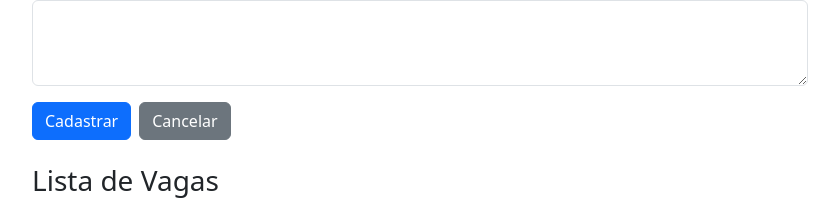
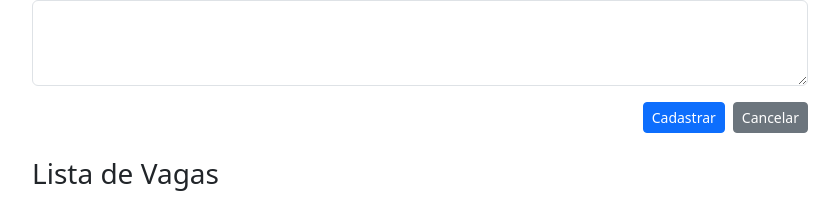
Before and after one commit to GabrielBiziach/recruta-app, an Angular app: page /admin in a window 1280 px wide. Shown: the part 338-538 px from the top of the page, without its empty margins (220-1059 px from the left). Built offline with nearby package versions, Linux system fonts and the light colour scheme; no server answers.

Commit message:
fix: correção da disposição dos botões na tela

```diff
--- a/src/app/admin/job/job.component.html
+++ b/src/app/admin/job/job.component.html
@@ -14,8 +14,10 @@
       <label for="requirements" class="form-label">Requisitos</label>
       <textarea id="requirements" formControlName="requirements" class="form-control" rows="3" required></textarea>
     </div>
-      <button type="submit" class="btn btn-primary">{{ editingJob ? 'Atualizar' : 'Cadastrar' }}</button>
-      <button type="button" class="btn btn-secondary ms-2" (click)="resetForm()">Cancelar</button>
+    <div class="d-flex justify-content-end">
+      <button type="submit" class="btn btn-primary btn-sm me-2">{{ editingJob ? 'Atualizar' : 'Cadastrar' }}</button>
+      <button type="button" class="btn btn-secondary btn-sm" (click)="resetForm()">Cancelar</button>
+    </div>
   </form>
 
   <h3 class="mt-4">Lista de Vagas</h3>
@@ -34,8 +36,10 @@
         <td>{{ job.description }}</td>
         <td>{{ job.requirements }}</td>
         <td>
-            <button class="btn btn-warning btn-sm" (click)="editJob(job)">Editar</button>
-            <button class="btn btn-danger btn-sm ms-2" (click)="deleteJob(job.id)">Excluir</button>
+          <div class="d-flex justify-content-start">
+            <button class="btn btn-warning btn-sm me-2" (click)="editJob(job)">Editar</button>
+            <button class="btn btn-danger btn-sm" (click)="deleteJob(job.id)">Excluir</button>
+          </div>
         </td>
       </tr>
     </tbody>
```
Lines whose indentation alone changed are shown as unchanged.
